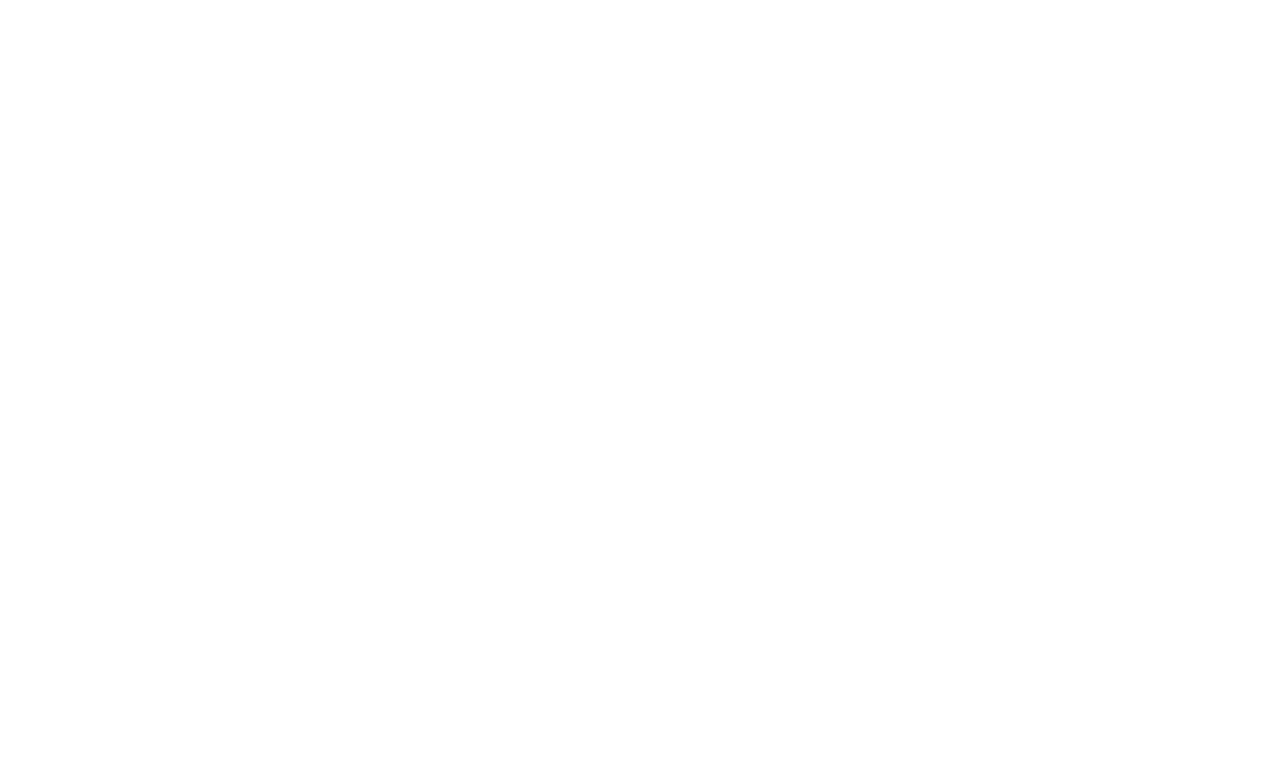
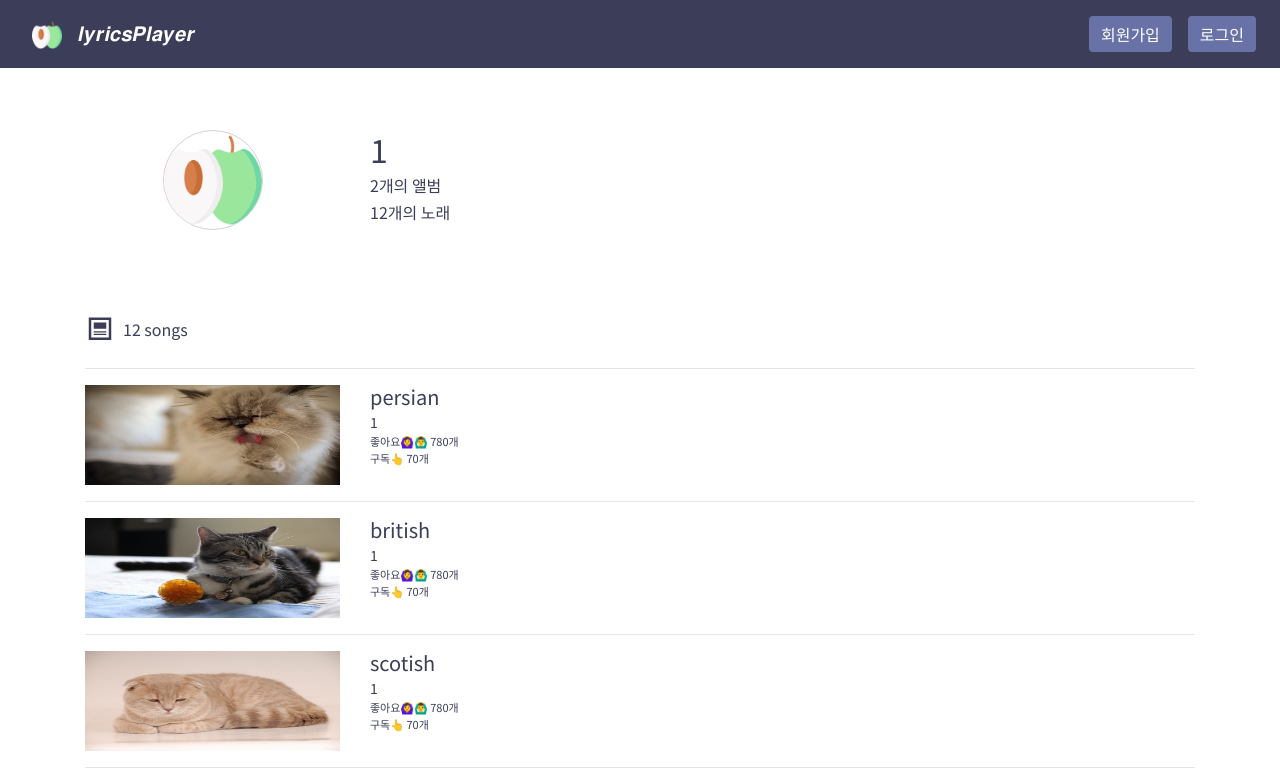
Before and after one commit to dnfwlxo11/lyricsPlayer, a Vue app in the folder client/: page /musician/1 in a window 1280 px wide. Shown: the top 782 px of the page. Built offline with nearby package versions, Linux system fonts and the light colour scheme.

Commit message:
add: musician page content

```diff
--- a/client/src/components/Nav.vue
+++ b/client/src/components/Nav.vue
@@ -1,18 +1,20 @@
 <template>
-    <div class="nav">
-        <div class="top w-100">
-            <nav class="navbar navbar-expand-lg navbar-dark pt-3 pb-3 h-100 w-100" style="background-color: #3C3D59;">
-                <span class="pl-3 text-left w-50"><a href="/" style="font-size:1.25rem; color: white;"><img
-                            class="logo mr-3" :src="require('@/assets/logo.png')"
-                            alt="lyricsPlayer">𝒍𝒚𝒓𝒊𝒄𝒔𝑷𝒍𝒂𝒚𝒆𝒓</a></span>
+    <div class="nav" style="margin-bottom: 55px;">
+        <div class="top">
+            <nav class="navbar navbar-expand-lg navbar-dark" style="background-color: #3C3D59;">
+                <span class="pl-3 text-left w-50">
+                    <a href="/" style="font-size:1.25rem; color: white;">
+                        <img class="logo mr-3" :src="require('@/assets/logo.png')" alt="lyricsPlayer">𝒍𝒚𝒓𝒊𝒄𝒔𝑷𝒍𝒂𝒚𝒆𝒓
+                    </a>
+                </span>
                 <button class="navbar-toggler pr-3" type="button" data-toggle="collapse" data-target="#target"
                     aria-controls="target" aria-expanded="false" aria-label="Toggle navigation">
                     <span class="navbar-toggler-icon"></span>
                 </button>
                 <div class="collapse navbar-collapse" id="target">
-                    <div class="pr-3 text-right ml-auto">
-                        <button class="btn mr-3" @click="isRegister=true">회원가입</button>
-                        <button class="btn" @click="isLogin=true">로그인</button>
+                    <div class="p-2 mr-0 pr-0 mb-0 text-right ml-auto">
+                        <button class="nav-item btn mr-3" @click="isRegister=true">회원가입</button>
+                        <button class="nav-item btn" @click="isLogin=true">로그인</button>
                     </div>
                 </div>
             </nav>
--- a/client/src/views/music/music.vue
+++ b/client/src/views/music/music.vue
@@ -25,7 +25,7 @@
                                 <hr>
                                 <div class="d-flex justify-content-start align-items-center">
                                     <img v-for="(item, idx) in likes" :key="idx" class="like-img mr-1 w-25" :src="require(`@/assets/dummy/fan.png`)" alt="대추">
-                                    <i class="mdi mdi-plus" style="font-size: 20px;"></i>
+                                    <div class="w-25"><i class="more mdi mdi-plus"></i></div>
                                 </div>
                             </div>
                         </div>
@@ -35,7 +35,7 @@
                                 <hr>
                                 <div class="d-flex justify-content-start align-items-center">
                                     <img v-for="(item, idx) in subscribes" :key="idx" class="subscriber-img mr-1 w-25" :src="require(`@/assets/dummy/fan.png`)" alt="대추">
-                                    <i class="mdi mdi-plus" style="font-size: 20px;"></i>
+                                    <div class="w-25"><i class="more mdi mdi-plus"></i></div>
                                 </div>
                             </div>
                         </div>
@@ -116,4 +116,10 @@ ul {
     border: 0.1rem lightgrey solid;
 }
 
+@media all and (max-width: 767px) {
+    .more {
+        font-size: 80px;
+    }
+}
+
 </style>
--- a/client/src/views/music/vues/comments.vue
+++ b/client/src/views/music/vues/comments.vue
@@ -60,6 +60,7 @@ export default {
 }
 
 .comment-img {
+    min-width: 30px;
     width: 90%;
     border-radius: 70%;
     border: 0.1rem lightgrey solid;
--- a/client/src/views/musician/musician.vue
+++ b/client/src/views/musician/musician.vue
@@ -1,13 +1,78 @@
 <template>
-
+    <div class="musician">
+        <top></top>
+        <div class="container">
+            <div class="row" style="height: 250px;">
+                <div class="col-3 d-flex justify-content-center align-items-center">
+                    <img class="musician-img" :src="require(`@/assets/dummy/musician.png`)" alt="">
+                </div>
+                <div class="col-9 d-flex justify-content-start align-items-center">
+                    <div class="text-left">
+                        <div><h2>{{musician}}</h2></div>
+                        <div><h6>2개의 앨범</h6></div>
+                        <div><h6>12개의 노래</h6></div>
+                    </div>
+                </div>
+            </div>
+            <div>
+                <div class="mb-3 d-flex align-items-center">
+                    <i class="mdi mdi-post-outline mr-2" style="font-size: 30px;"></i>
+                    <span>12 songs</span>
+                </div>
+            </div>
+            <hr>
+            <div v-for="(item, key) in dummy" :key=key class="mb-3">
+                <div class="row">
+                    <div class="col-md-3">
+                        <img class="song-img" :src="require(`@/assets/dummy/${item}.jpg`)" alt="대추" @click="$router.push(`/music/${key}`)">
+                    </div>
+                    <div class="col-md-9 text-left">
+                        <div>
+                            <h5 class="m-0">{{item}}</h5>
+                            <small>{{musician}}</small>
+                        </div>
+                        <div style="font-size: 11px;">
+                            <div><i class="mdi mdi-likes"></i><span>좋아요🙆‍♀️🙆‍♂️ 780개</span></div>
+                            <div><span>구독👆 70개</span></div>
+                        </div>
+                    </div>
+                </div>
+                <hr>
+            </div>
+        </div>
+    </div>
 </template>
 
 <script>
+import top from '@/components/Nav.vue'
+
 export default {
-
+    name: 'Musician',
+    components: {
+        top,
+    },
+    data() {
+        return {
+            musician: '',
+            dummy: { '1': 'persian', '2': 'british', '3': 'scotish', '4': 'russian', '5': 'siam', '6': 'regdoll',
+                     '7': 'cat1', '8': 'cat2', '9': 'cat3', '10': 'cat4', '11': 'cat5', '12': 'cat6' },
+        }
+    },
+    created() {
+        this.musician = this.$route.params.musicianId
+    }
 }
 </script>
 
 <style>
+.musician-img {
+    width: 100px;
+    border-radius: 70%;
+    border: 0.1rem lightgrey solid;
+}
 
+.song-img {
+    width: 100%;
+    height: 100px;
+}
 </style>
```
